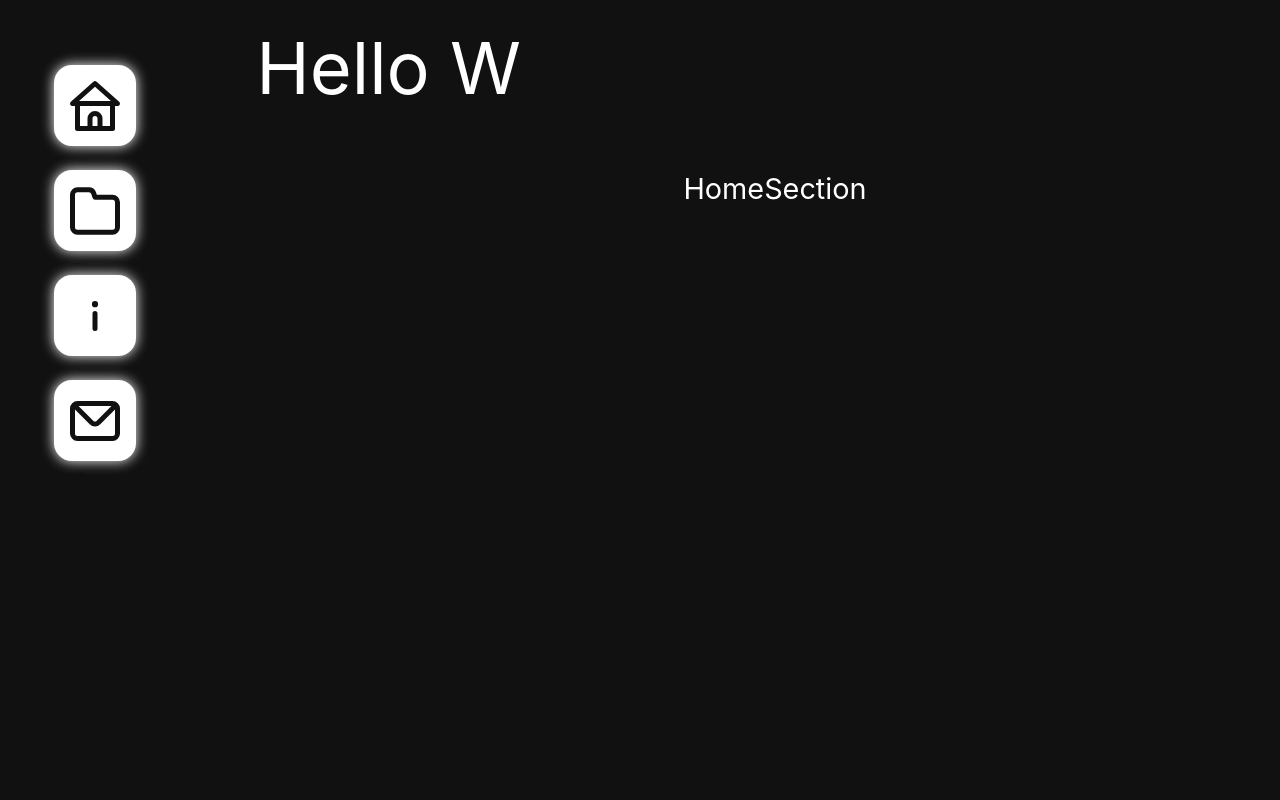
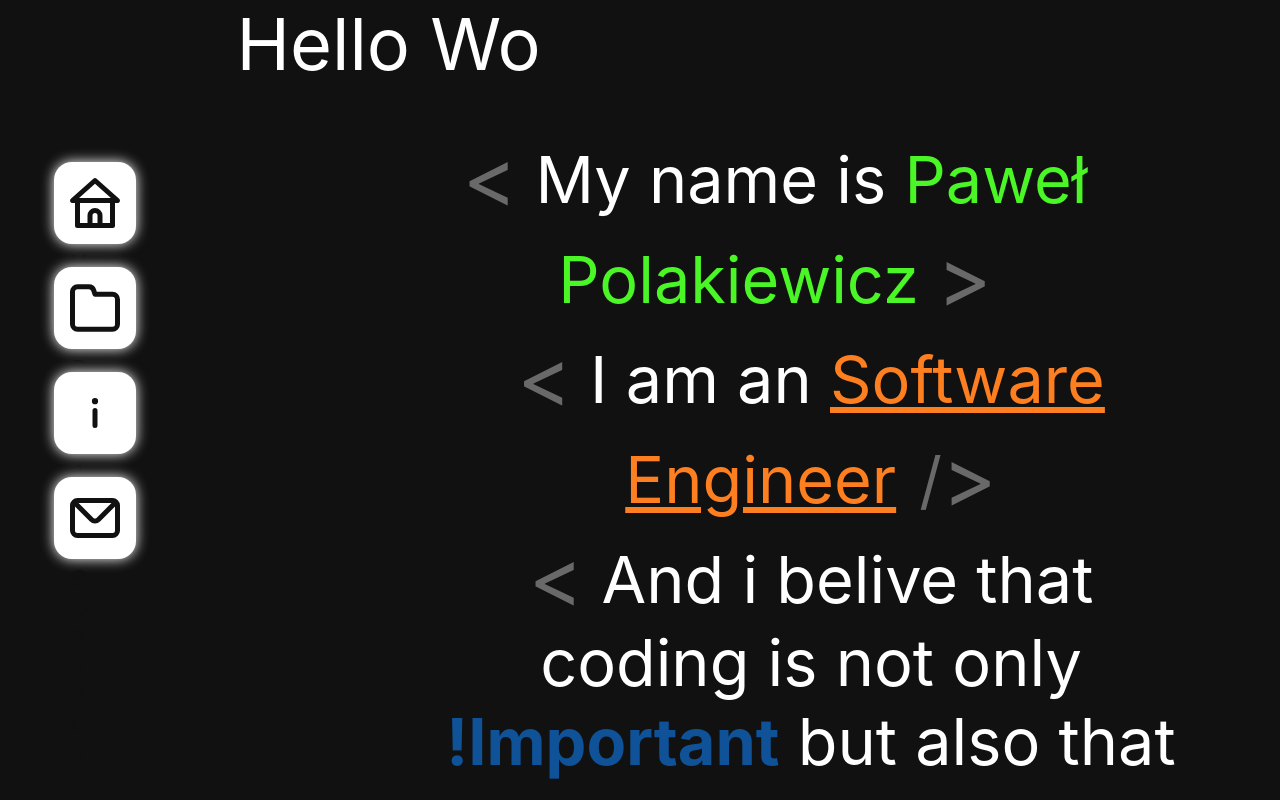
Before and after one commit to AtroxEGO/portfolio-app, a React (Create React App) app: page /pawel in a window 1280 px wide. Shown: the top 800 px of the page. Built offline with nearby package versions, Linux system fonts and the light colour scheme.

Commit message:
PA-04: Home tab completed

```diff
--- a/src/components/Pawel/HomeSection/HomeSection.js
+++ b/src/components/Pawel/HomeSection/HomeSection.js
@@ -1,8 +1,17 @@
 import React from 'react'
+import classes from './HomeSection.module.css'
+
 
 const HomeSection = () => {
   return (
-    <div>HomeSection</div>
+    <div className={classes.root}>
+        <div><span className={classes.symbolSpan}>&lt;</span> My name is <span className={classes.greenText}>Paweł Polakiewicz </span><span className={classes.symbolSpan}>&gt;</span></div>
+        <div className={classes.indentedParagraph}><span className={classes.symbolSpan}>&lt;</span> I am an <span className={classes.orangeUnderline}>Software Engineer</span><span className={classes.slashSpan}> /</span><span className={classes.symbolSpan}>&gt;</span></div>
+        <div className={classes.indentedParagraph}><span className={classes.symbolSpan}>&lt;</span> And i belive that coding is not only <span className={classes.blueText}>!Important</span> but also that it's <span className={classes.artText}>Art</span> <span className={classes.slashSpan}>/</span><span className={classes.symbolSpan}>&gt;</span></div>
+
+        <span className={classes.symbolSpan}>&lt;</span><span className={classes.slashSpan}>/</span><span className={classes.symbolSpan}>&gt;</span>
+    </div>
+    //
   )
 }
 
--- a/src/components/Pawel/HomeSection/HomeSection.module.css
+++ b/src/components/Pawel/HomeSection/HomeSection.module.css
@@ -0,0 +1,38 @@
+.root {
+    user-select: none;
+    font-size: 3.6rem;
+}
+
+.greenText {
+    color: #4AF626;
+}
+.orangeUnderline {
+    text-decoration:underline;
+    text-decoration-color: #FD7F20;
+    color: #FD7F20;
+}
+
+.artText {
+    color: rgb(255, 251, 0);
+}
+
+.blueText {
+    color: #0F5298;
+    font-weight: bold;
+}
+
+.symbolSpan {
+    color: #696969 ;
+    font-size: 4.6rem;
+    position: relative;
+    top: 0.2rem;
+}
+.slashSpan {
+    color: #696969;
+    font-size: 3.5rem;
+    margin-left: 0.3rem;
+}
+
+.indentedParagraph{
+    margin-left: 4rem;
+}
--- a/src/components/Pawel/Navbar/Navbar.module.css
+++ b/src/components/Pawel/Navbar/Navbar.module.css
@@ -4,7 +4,7 @@
     flex-direction: column;
     gap: 1rem;
     left: 3rem;
-    top: 3.6rem;
+    top: 9rem;
     height: fit-content;
     width: fit-content;
     color: #111;
```
